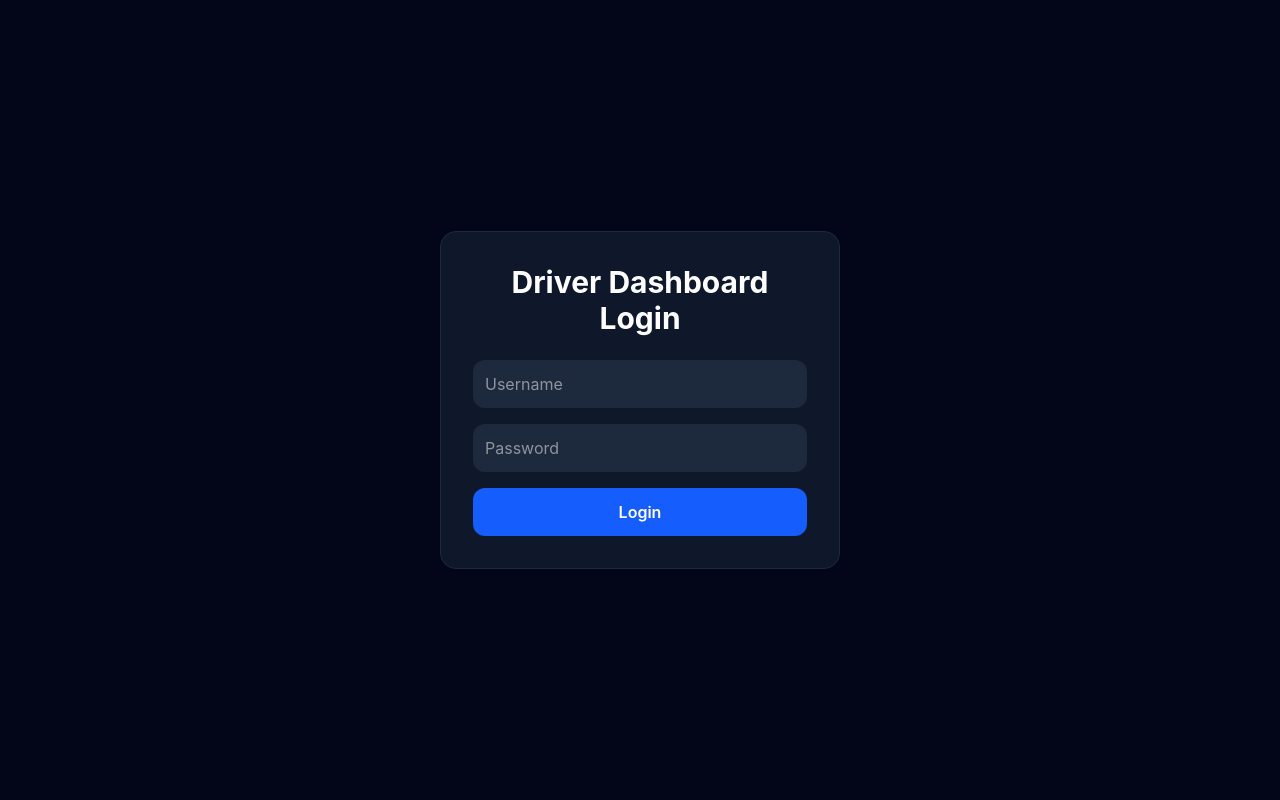
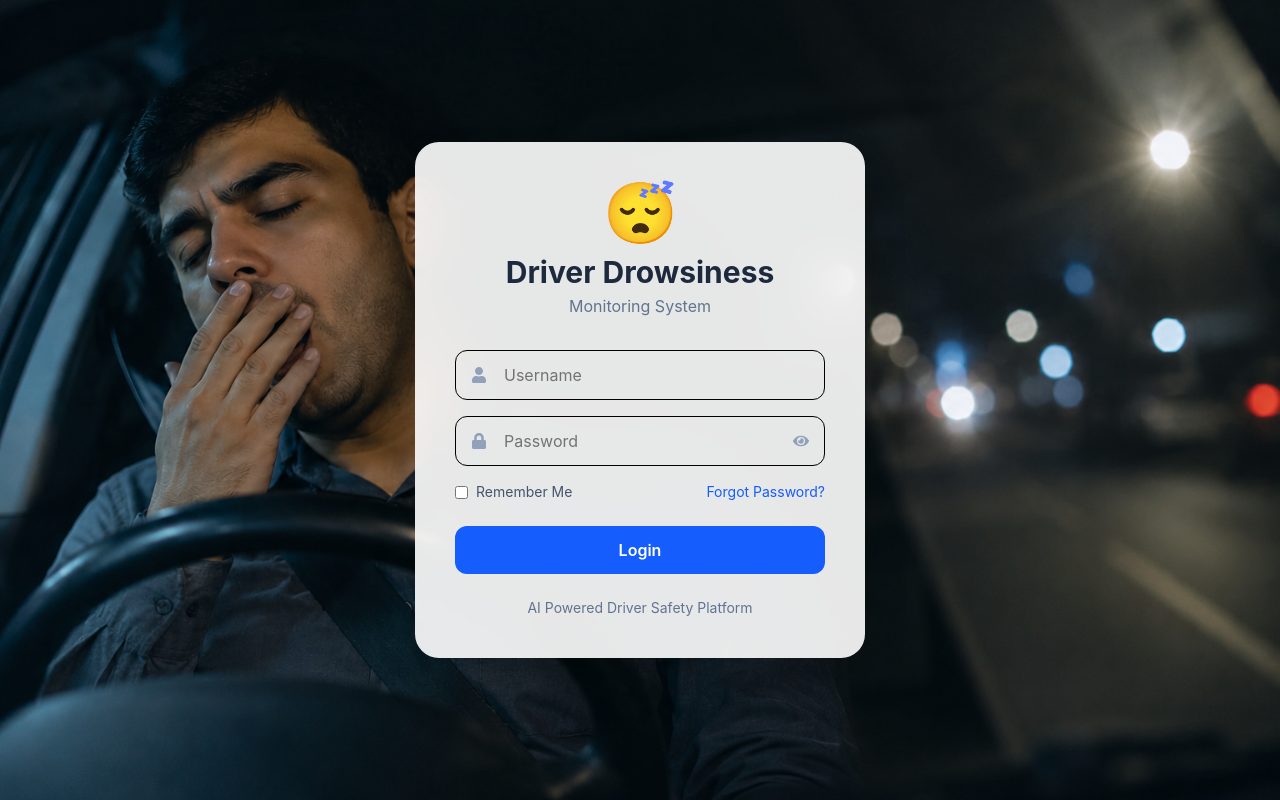
Before and after one commit to Isha4002/driver-drowsiness-detection-system, a React app in the folder frontend/: page / in a window 1280 px wide. Built offline with nearby package versions, Linux system fonts and the light colour scheme; no server answers; the HTML template or start-up script is replaced by a standard one.

Commit message:
Added user profile card

```diff
--- a/frontend/src/Login.jsx
+++ b/frontend/src/Login.jsx
@@ -1,11 +1,31 @@
 import { useState } from "react";
 import axios from "axios";
 
+import {
+  FaUser,
+  FaLock,
+  FaEye,
+  FaEyeSlash
+} from "react-icons/fa";
+
+import bgImage from "./assets/login-bg.png";
+
 function Login({ setIsLoggedIn }) {
 
-  const [username, setUsername] = useState("");
-  const [password, setPassword] = useState("");
-  const [error, setError] = useState("");
+  const [username, setUsername] =
+    useState("");
+
+  const [password, setPassword] =
+    useState("");
+
+  const [showPassword, setShowPassword] =
+    useState(false);
+
+  const [rememberMe, setRememberMe] =
+    useState(false);
+
+  const [error, setError] =
+    useState("");
 
   const handleLogin = async () => {
 
@@ -24,6 +44,11 @@ function Login({ setIsLoggedIn }) {
         res.data.token
       );
 
+      localStorage.setItem(
+        "username",
+        username
+      );
+
       setIsLoggedIn(true);
 
     } catch {
@@ -38,13 +63,63 @@ function Login({ setIsLoggedIn }) {
 
   return (
 
-    <div className="min-h-screen bg-slate-950 flex items-center justify-center">
+    <div
+      className="
+      min-h-screen
+      flex
+      items-center
+      justify-center
+      bg-cover
+      bg-center
+      bg-no-repeat
+    "
+      style={{
+        backgroundImage: `url(${bgImage})`
+      }}
+    >
 
-      <div className="bg-slate-900 p-8 rounded-2xl w-[400px] border border-slate-800">
+      <div
+        className="
+        w-[450px]
+        bg-white/90
+        backdrop-blur-xl
+        rounded-3xl
+        shadow-2xl
+        p-10
+      "
+      >
 
-        <h1 className="text-3xl text-white font-bold mb-6 text-center">
-          Driver Dashboard Login
+        {/* Logo */}
+
+        <div className="text-center mb-8">
+
+          <div className="text-6xl mb-3">
+            😴
+          </div>
+
+          <h1 className="text-3xl font-bold text-slate-800">
+            Driver Drowsiness
           </h1>
+
+          <p className="text-slate-500 mt-1">
+            Monitoring System
+          </p>
+
+        </div>
+
+        {/* Username */}
+
+        <div className="relative mb-4">
+
+          <FaUser
+            className="
+            absolute
+            left-4
+            top-1/2
+            -translate-y-1/2
+            text-slate-400
+          "
+          />
 
           <input
             type="text"
@@ -53,37 +128,170 @@ function Login({ setIsLoggedIn }) {
             onChange={(e) =>
               setUsername(e.target.value)
             }
-          className="w-full p-3 rounded-xl bg-slate-800 text-white mb-4"
+            className="
+            w-full
+            pl-12
+            pr-4
+            py-3
+            border
+            rounded-xl
+            focus:outline-none
+            focus:ring-2
+            focus:ring-blue-500
+          "
+          />
+
+        </div>
+
+        {/* Password */}
+
+        <div className="relative mb-4">
+
+          <FaLock
+            className="
+            absolute
+            left-4
+            top-1/2
+            -translate-y-1/2
+            text-slate-400
+          "
           />
 
           <input
-          type="password"
+            type={
+              showPassword
+                ? "text"
+                : "password"
+            }
             placeholder="Password"
             value={password}
             onChange={(e) =>
               setPassword(e.target.value)
             }
-          className="w-full p-3 rounded-xl bg-slate-800 text-white mb-4"
+            className="
+            w-full
+            pl-12
+            pr-12
+            py-3
+            border
+            rounded-xl
+            focus:outline-none
+            focus:ring-2
+            focus:ring-blue-500
+          "
           />
 
+          <button
+            type="button"
+            onClick={() =>
+              setShowPassword(
+                !showPassword
+              )
+            }
+            className="
+            absolute
+            right-4
+            top-1/2
+            -translate-y-1/2
+            text-slate-400
+          "
+          >
+
+            {showPassword
+              ? <FaEyeSlash />
+              : <FaEye />}
+
+          </button>
+
+        </div>
+
+        {/* Remember + Forgot */}
+
+        <div className="flex justify-between items-center mb-6">
+
+          <label className="flex items-center gap-2 text-sm text-slate-600">
+
+            <input
+              type="checkbox"
+              checked={rememberMe}
+              onChange={() =>
+                setRememberMe(
+                  !rememberMe
+                )
+              }
+            />
+
+            Remember Me
+
+          </label>
+
+          <button
+            className="
+            text-blue-600
+            text-sm
+            hover:underline
+          "
+          >
+            Forgot Password?
+          </button>
+
+        </div>
+
+        {/* Error */}
+
         {error && (
-          <p className="text-red-400 mb-4">
+
+          <div
+            className="
+            bg-red-100
+            text-red-600
+            p-3
+            rounded-xl
+            mb-4
+          "
+          >
             {error}
-          </p>
+          </div>
+
         )}
+
+        {/* Login */}
 
         <button
           onClick={handleLogin}
-          className="w-full bg-blue-600 hover:bg-blue-700 p-3 rounded-xl text-white font-semibold"
+          className="
+          w-full
+          bg-blue-600
+          hover:bg-blue-700
+          text-white
+          py-3
+          rounded-xl
+          font-semibold
+          transition
+        "
         >
           Login
         </button>
+
+        {/* Footer */}
+
+        <p
+          className="
+          text-center
+          text-slate-500
+          text-sm
+          mt-6
+        "
+        >
+          AI Powered Driver Safety Platform
+        </p>
 
       </div>
 
     </div>
 
   );
+
 }
 
 export default Login;
--- a/frontend/src/components/Header.jsx
+++ b/frontend/src/components/Header.jsx
@@ -5,6 +5,10 @@ function Header() {
   const [time, setTime] = useState(
     new Date()
   );
+
+  const username =
+    localStorage.getItem("username") ||
+    "Admin";
 
   useEffect(() => {
 
@@ -17,11 +21,21 @@ function Header() {
 
   }, []);
 
+  const handleLogout = () => {
+
+    localStorage.removeItem("token");
+    localStorage.removeItem("username");
+
+    window.location.reload();
+
+  };
+
   return (
 
     <div className="flex justify-between items-start">
 
       <div>
+
         <h1 className="text-6xl font-bold">
           Driver Drowsiness Dashboard
         </h1>
@@ -29,11 +43,15 @@ function Header() {
         <p className="text-slate-400 mt-2">
           Real-time Monitoring System
         </p>
+
       </div>
 
       <div className="flex gap-4">
 
+        {/* Time Card */}
+
         <div className="bg-slate-900 border border-slate-800 rounded-3xl p-5 min-w-[180px]">
+
           <h2 className="text-3xl font-bold">
             {time.toLocaleTimeString()}
           </h2>
@@ -41,27 +59,37 @@ function Header() {
           <p className="text-slate-400 mt-2">
             {time.toDateString()}
           </p>
+
         </div>
 
-        <div className="bg-slate-900 border border-slate-800 rounded-3xl p-5 min-w-[220px]">
+        {/* User Card */}
+
+        <div className="bg-slate-900 border border-slate-800 rounded-3xl p-5 min-w-[240px]">
 
           <h2 className="text-green-400 text-xl font-bold">
-    👤 Admin
+            👤 {username}
           </h2>
 
-  <p className="text-slate-400 mb-3">
-    Logged In
+          <p className="text-slate-400">
+            Administrator
+          </p>
+
+          <p className="text-green-400 text-sm mt-1 mb-4">
+            ● Online
           </p>
 
           <button
-    onClick={() => {
-
-      localStorage.removeItem("token");
-
-      window.location.reload();
-
-    }}
-    className="bg-red-600 hover:bg-red-700 px-4 py-2 rounded-xl text-white font-semibold"
+            onClick={handleLogout}
+            className="
+              w-full
+              bg-red-600
+              hover:bg-red-700
+              py-2
+              rounded-xl
+              text-white
+              font-semibold
+              transition
+            "
           >
             Logout
           </button>
```
Also changed, not shown: frontend/src/assets/login-bg.png (added). Lines whose indentation alone changed are shown as unchanged.
